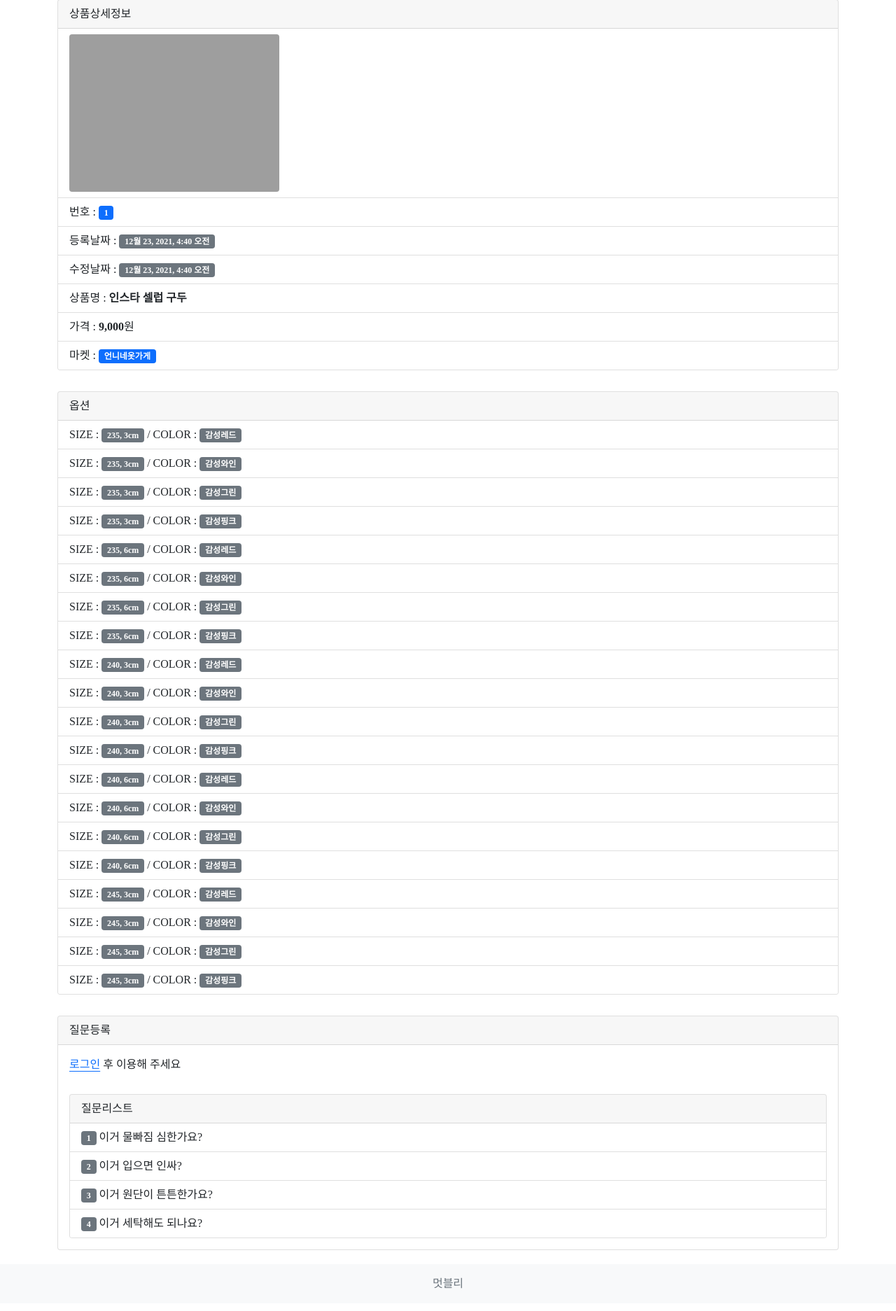
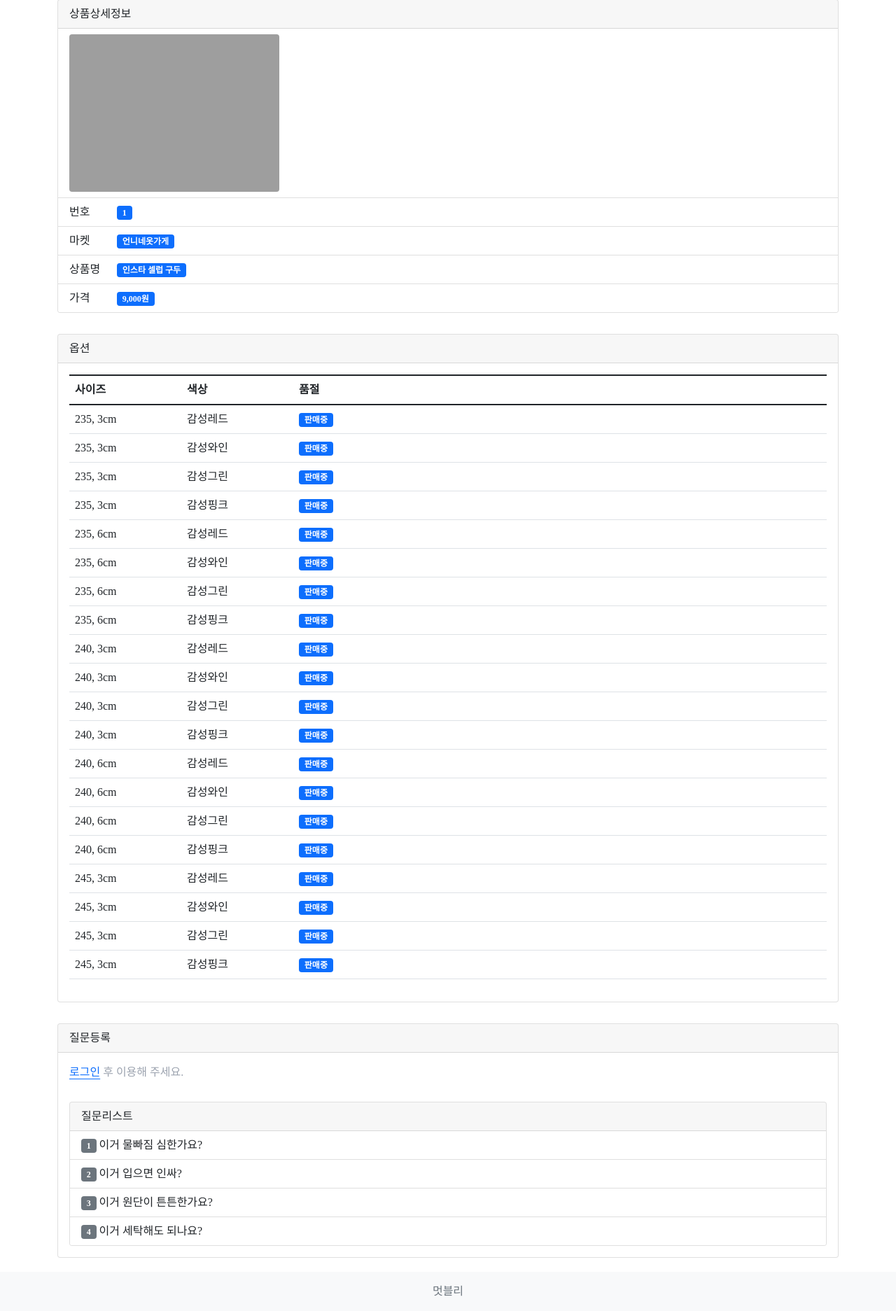
Before and after one commit to yhw0536/mega_market_project, a Django app: template products/templates/products/product_detail.html in a window 1280 px wide. Shown: the part 77-1950 px from the top of the page at 70% size. Before the commit the page ends 1918 px from the top, so only its background shows below. Run offline with Django 3.2, Linux system fonts and the light colour scheme; the template is opened without the code that fills it: values that come from a table or form of the project are taken from there, others are empty; data comes from the database, SQL or seed files in the repository; parts of the project's set-up code (start-up, migrations or seed data) failed here and were passed over; some libraries are stand-ins or nearby versions; some web fonts are replaced; grey boxes are pictures that could not be loaded.

Commit message:
상품상세 꾸미기

```diff
--- a/base/static/common.css
+++ b/base/static/common.css
@@ -44,6 +44,10 @@
   display: block;
 }
 
+.t-inline-block {
+  display: inline-block;
+}
+
 .t-flex {
   display: flex;
 }
@@ -58,6 +62,10 @@
 
 .t-w-full {
   width: 100%;
+}
+
+.t-w-16 {
+  width: 4rem;
 }
 
 .t-max-w-screen-md {
@@ -331,6 +339,10 @@ html > body :is(h1, h2, h3, h4, h5, h6) {
 }
 
 @media (min-width: 640px) {
+  .sm\:t-w-40 {
+    width: 10rem;
+  }
+
   .sm\:t-grid-cols-2 {
     grid-template-columns: repeat(2, minmax(0, 1fr));
   }
--- a/products/templates/products/product_detail.html
+++ b/products/templates/products/product_detail.html
@@ -15,22 +15,20 @@
                     <img class="t-w-full t-max-w-[300px] t-rounded" src="{{product.thumb_img_url}}" alt="">
                 </li>
                 <li class="list-group-item">
-                    번호 : <span class="badge bg-primary">{{product.id}}</span>
+                    <span class="t-w-16 t-inline-block">번호</span>
+                    <span class="badge bg-primary">{{product.id}}</span>
                 </li>
                 <li class="list-group-item">
-                    등록날짜 : <span class="badge bg-secondary">{{product.reg_date}}</span>
+                    <span class="t-w-16 t-inline-block">마켓</span>
+                    <span class="badge bg-primary">{{product.market.name}}</span>
                 </li>
                 <li class="list-group-item">
-                    수정날짜 : <span class="badge bg-secondary">{{product.update_date}}</span>
+                    <span class="t-w-16 t-inline-block">상품명</span>
+                    <span class="badge bg-primary">{{product.display_name}}</span>
                 </li>
                 <li class="list-group-item">
-                    상품명 : <span class="t-font-bold">{{product.display_name}}</span>
-                </li>
-                <li class="list-group-item">
-                    가격 : <span class="t-font-bold">{{product.sale_price|intcomma}}</span>원
-                </li>
-                <li class="list-group-item">
-                    마켓 : <span class="badge bg-primary">{{product.market.name}}</span>
+                    <span class="t-w-16 t-inline-block">가격</span>
+                    <span class="badge bg-primary">{{product.sale_price|intcomma}}원</span>
                 </li>
             </ul>
 
@@ -41,15 +39,41 @@
                 옵션
             </div>
 
-            <ul class="list-group list-group-flush">
-                {% for product_real in product_reals %}
-                <li class="list-group-item">
-                    {{product_real.option_1_type}} : <span class="badge bg-secondary">{{product_real.option_1_display_name}}</span>
-                    /
-                    {{product_real.option_2_type}} : <span class="badge bg-secondary">{{product_real.option_2_display_name}}</span>
-                </li>
-                {% endfor %}
-            </ul>
+            <div class="card-body">
+                <table class="table table-hover">
+                    <colgroup>
+                        <col class="sm:t-w-40">
+                        <col class="sm:t-w-40">
+                        <col>
+                    </colgroup>
+                    <thead>
+                    <tr>
+                        <th>사이즈</th>
+                        <th>색상</th>
+                        <th>품절</th>
+                    </tr>
+                    </thead>
+                    <tbody>
+                    {% for product_real in product_reals %}
+                    <tr>
+                        <td>
+                            {{product_real.option_1_display_name}}
+                        </td>
+                        <td>
+                            {{product_real.option_2_display_name}}
+                        </td>
+                        <td>
+                            {% if not product_real.is_sold_out %}
+                            <span class="badge bg-primary">판매중</span>
+                            {% else %}
+                            <span class="badge bg-secondary">품절</span>
+                            {% endif %}
+                        </td>
+                    </tr>
+                    {% endfor %}
+                    </tbody>
+                </table>
+            </div>
         </div>
         <div class="card t-mt-[30px]">
             <div class="card-header">
@@ -66,7 +90,9 @@
                 </form>
 
                 {% else %}
-                <a href="{% url 'accounts:signin' %}?next_url={{request.get_full_path}}">로그인</a> 후 이용해 주세요
+                <div class="t-text-gray-400">
+                    <a href="{% url 'accounts:signin' %}?next_url={{request.get_full_path}}">로그인</a> 후 이용해 주세요.
+                </div>
                 {% endif %}
 
                 {% if question_form.errors %}
@@ -77,6 +103,8 @@
                     });
 
 
+
+
                 </script>
                 {% endif %}
 
@@ -84,6 +112,8 @@
                     <div class="card-header">
                         질문리스트
                     </div>
+
+                    {% if question %}
                     <ul class="list-group list-group-flush">
                         {% for question in questions %}
                         <li class="list-group-item">
@@ -99,6 +129,15 @@
                         </li>
                         {% endfor %}
                     </ul>
+                    {% endif %}
+
+                    {% if not question %}
+                    <div class="card-body">
+                        <div class="t-text-gray-400">
+                            질문이 없습니다.
+                        </div>
+                    </div>
+                    {% endif %}
                 </div>
             </div>
         </div>
```
